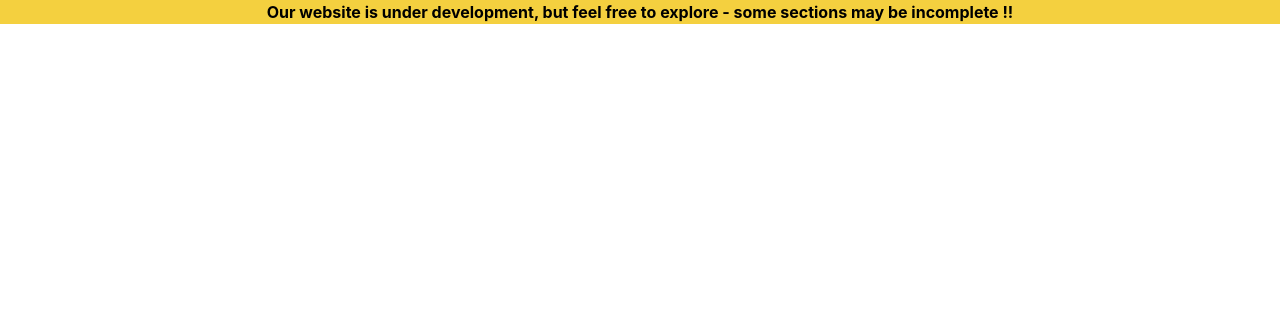
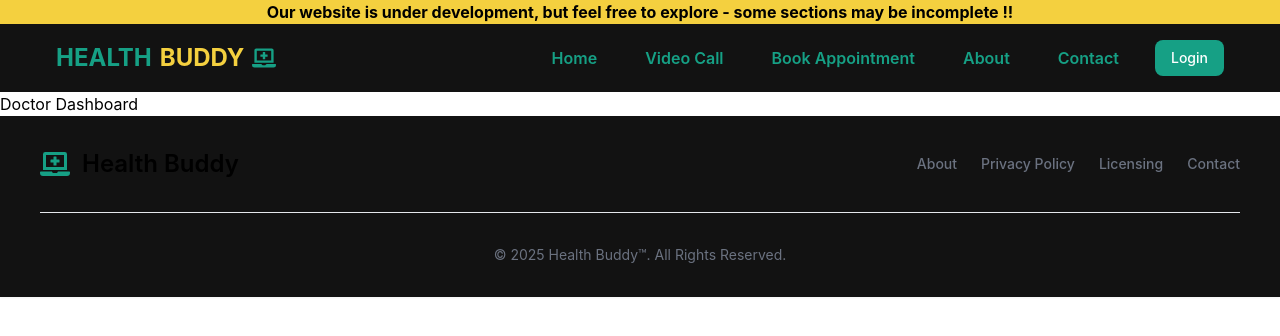
Before and after one commit to nilkanth4077/Doc_Appointment_Frontend_Migration, a React (Vite) app: page /doctor-dashboard in a window 1280 px wide. Shown: the top 336 px of the page. Built offline with nearby package versions, Linux system fonts and the light colour scheme.

Commit message:
Doctor login redirection

```diff
--- a/src/App.jsx
+++ b/src/App.jsx
@@ -26,6 +26,7 @@ import Register from './pages/Register';
 import { ToastContainer } from "react-toastify";
 import VerifierDashboard from './pages/Verifier/VerifierDashboard';
 import AdminDashboard from './pages/Admin/AdminDashboard';
+import DoctorDashboard from './pages/Doctor/DoctorDashboard';
 
 
 
@@ -41,6 +42,7 @@ function App() {
           <Route path="/book-appointment" element={<BookAppointment />} />
           <Route path="/verifier-dashboard" element={<VerifierDashboard />} />
           <Route path="/admin-dashboard" element={<AdminDashboard />} />
+          <Route path="/doctor-dashboard" element={<DoctorDashboard />} />
           {/* <Route path="/datetimepicker" element={<DateTimePicker />} />
           <Route path="/docreg" element={<Doctorreg />} />
           <Route path="/patientreg" element={<Patientreg />} />
--- /dev/null
+++ b/src/pages/Doctor/DoctorDashboard.jsx
@@ -0,0 +1,15 @@
+import React from "react";
+import Navbar from "../../components/Navbar";
+import { Footer } from "../../components/Footer";
+
+const DoctorDashboard = () => {
+    return (
+        <>
+            <Navbar />
+            <h1>Doctor Dashboard</h1>
+            <Footer />
+        </>
+    );
+};
+
+export default DoctorDashboard;
--- a/src/pages/Doctor/DoctorLogin.jsx
+++ b/src/pages/Doctor/DoctorLogin.jsx
@@ -33,7 +33,7 @@ const DoctorLogin = () => {
           toast.success("login Successful");
           localStorage.setItem('doctortoken', res.data.token);
           setTimeout(() => {
-            navigate('/doctordash');
+            navigate('/doctor-dashboard');
           }, 1100);
           setLoading(false);
 
```
